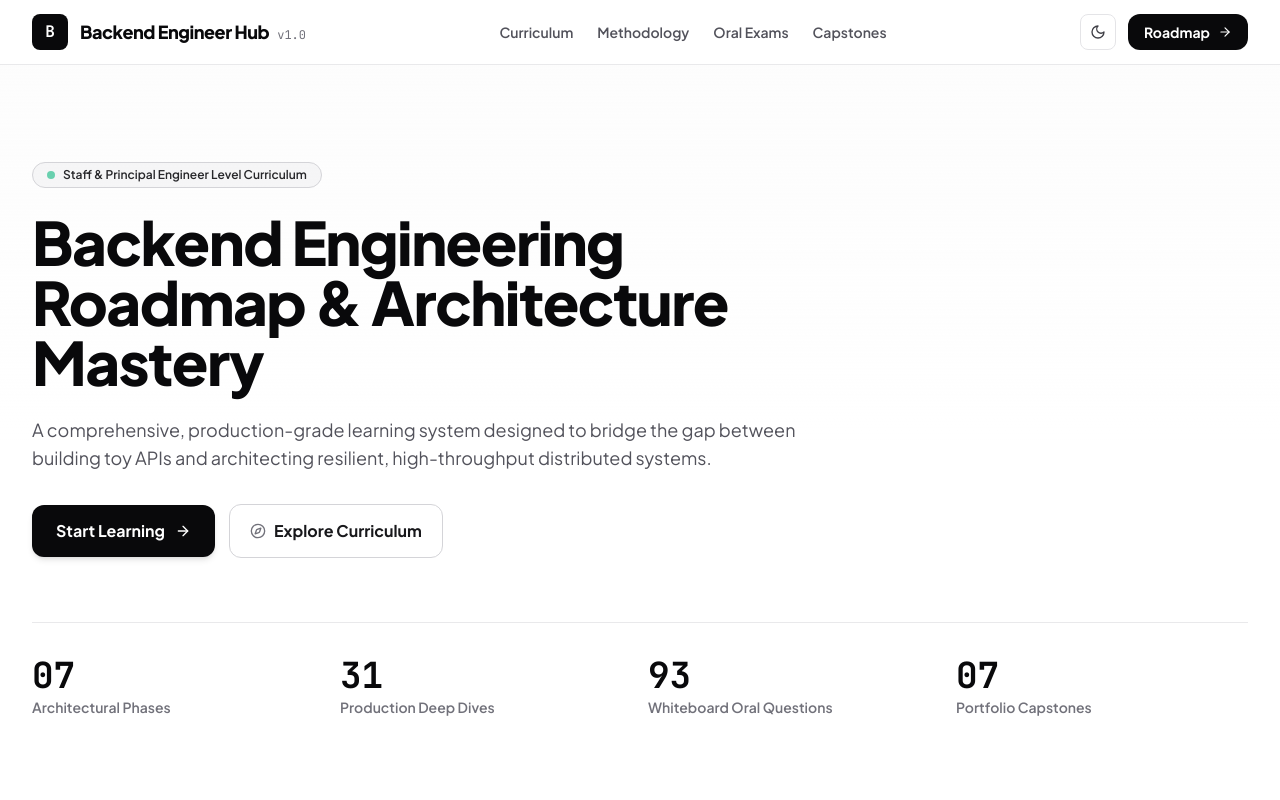
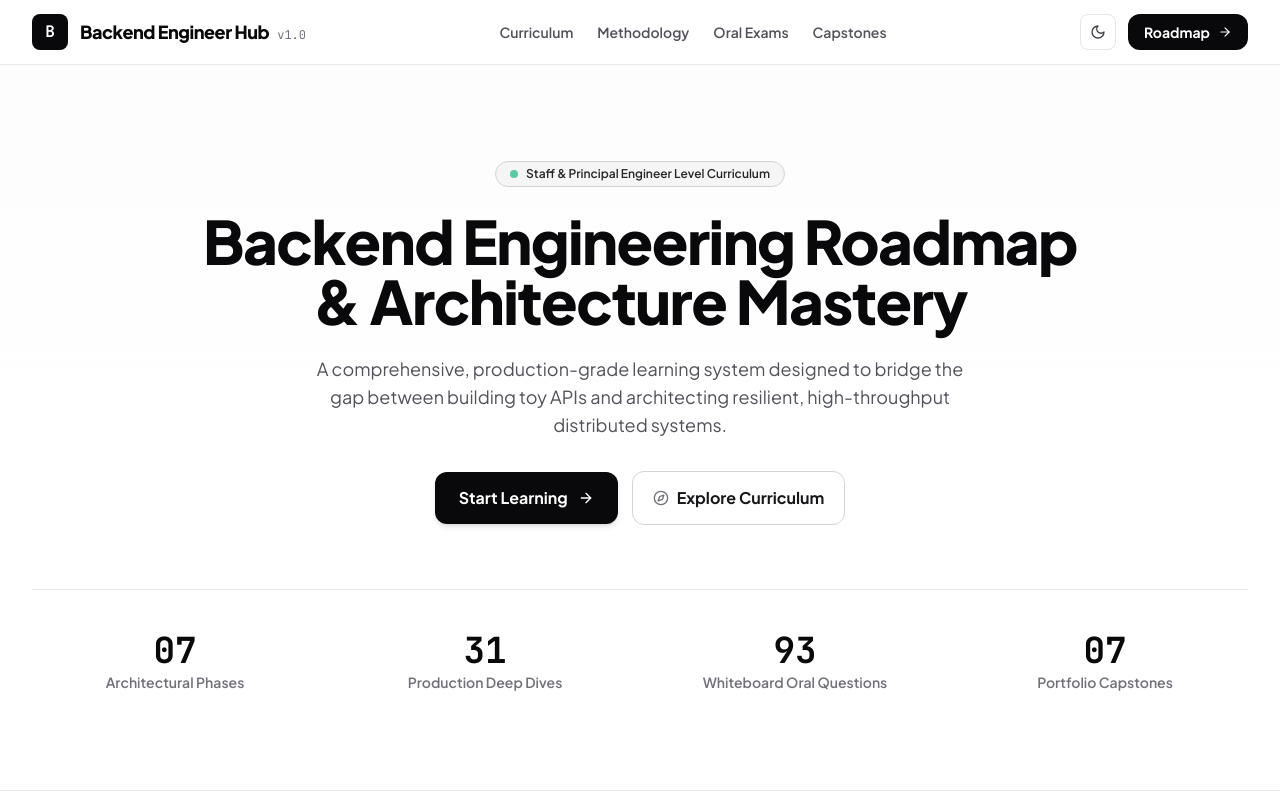
Before and after one commit to yared2124/Roadmap-Backend-Engineers, a Next.js app: page / in a window 1280 px wide. Shown: the top 800 px of the page. Built offline with nearby package versions, Linux system fonts and the light colour scheme.

Commit message:
style: center hero headline, description, actions, and stats on portfolio homepage

```diff
--- a/src/components/PortfolioHome.tsx
+++ b/src/components/PortfolioHome.tsx
@@ -124,7 +124,7 @@ export function PortfolioHome({
       {/* 2. Hero Section */}
       <section className="relative overflow-hidden border-b border-zinc-200/80 dark:border-zinc-800/80 bg-gradient-to-b from-zinc-50/50 via-white to-white dark:from-zinc-950/50 dark:via-black dark:to-black py-16 sm:py-24">
         <div className="mx-auto max-w-7xl px-4 sm:px-6 lg:px-8">
-          <div className="max-w-3xl space-y-6">
+          <div className="mx-auto max-w-4xl text-center flex flex-col items-center space-y-6">
             {/* Top Badge */}
             <div className="inline-flex items-center gap-2 rounded-full border border-zinc-300 bg-zinc-100/80 px-3.5 py-1 text-xs font-semibold text-zinc-800 dark:border-zinc-700 dark:bg-zinc-900 dark:text-zinc-200">
               <span className="flex h-2 w-2 rounded-full bg-emerald-500 animate-pulse" />
@@ -132,17 +132,17 @@ export function PortfolioHome({
             </div>
 
             {/* Headline */}
-            <h1 className="text-4xl sm:text-5xl lg:text-6xl font-black tracking-tight text-zinc-950 dark:text-zinc-50 leading-[1.1]">
+            <h1 className="text-4xl sm:text-5xl lg:text-6xl font-black tracking-tight text-zinc-950 dark:text-zinc-50 leading-[1.1] max-w-4xl">
               Backend Engineering Roadmap & Architecture Mastery
             </h1>
 
             {/* Subtitle / Description */}
-            <p className="text-base sm:text-lg text-zinc-600 dark:text-zinc-400 font-normal leading-relaxed">
+            <p className="text-base sm:text-lg text-zinc-600 dark:text-zinc-400 font-normal leading-relaxed max-w-2xl mx-auto">
               A comprehensive, production-grade learning system designed to bridge the gap between building toy APIs and architecting resilient, high-throughput distributed systems.
             </p>
 
             {/* Action Buttons */}
-            <div className="flex flex-wrap items-center gap-3.5 pt-2">
+            <div className="flex flex-wrap items-center justify-center gap-3.5 pt-2">
               <button
                 onClick={() => onEnterRoadmap()}
                 className="group flex items-center gap-2.5 rounded-xl bg-zinc-950 px-6 py-3.5 text-sm sm:text-base font-bold text-white shadow-md hover:bg-zinc-800 dark:bg-white dark:text-zinc-950 dark:hover:bg-zinc-200 transition-all active:scale-[0.98]"
@@ -176,8 +176,8 @@ export function PortfolioHome({
           </div>
 
           {/* Key Metric Stats Grid */}
-          <div className="mt-16 grid grid-cols-2 sm:grid-cols-4 gap-4 border-t border-zinc-200/80 pt-8 dark:border-zinc-800/80">
-            <div className="space-y-1">
+          <div className="mt-16 grid grid-cols-2 sm:grid-cols-4 gap-6 border-t border-zinc-200/80 pt-10 dark:border-zinc-800/80 text-center">
+            <div className="space-y-1 text-center">
               <span className="block font-mono text-3xl sm:text-4xl font-black text-zinc-950 dark:text-zinc-50">
                 07
               </span>
@@ -185,7 +185,7 @@ export function PortfolioHome({
                 Architectural Phases
               </span>
             </div>
-            <div className="space-y-1">
+            <div className="space-y-1 text-center">
               <span className="block font-mono text-3xl sm:text-4xl font-black text-zinc-950 dark:text-zinc-50">
                 31
               </span>
@@ -193,7 +193,7 @@ export function PortfolioHome({
                 Production Deep Dives
               </span>
             </div>
-            <div className="space-y-1">
+            <div className="space-y-1 text-center">
               <span className="block font-mono text-3xl sm:text-4xl font-black text-zinc-950 dark:text-zinc-50">
                 93
               </span>
@@ -201,7 +201,7 @@ export function PortfolioHome({
                 Whiteboard Oral Questions
               </span>
             </div>
-            <div className="space-y-1">
+            <div className="space-y-1 text-center">
               <span className="block font-mono text-3xl sm:text-4xl font-black text-zinc-950 dark:text-zinc-50">
                 07
               </span>
```
